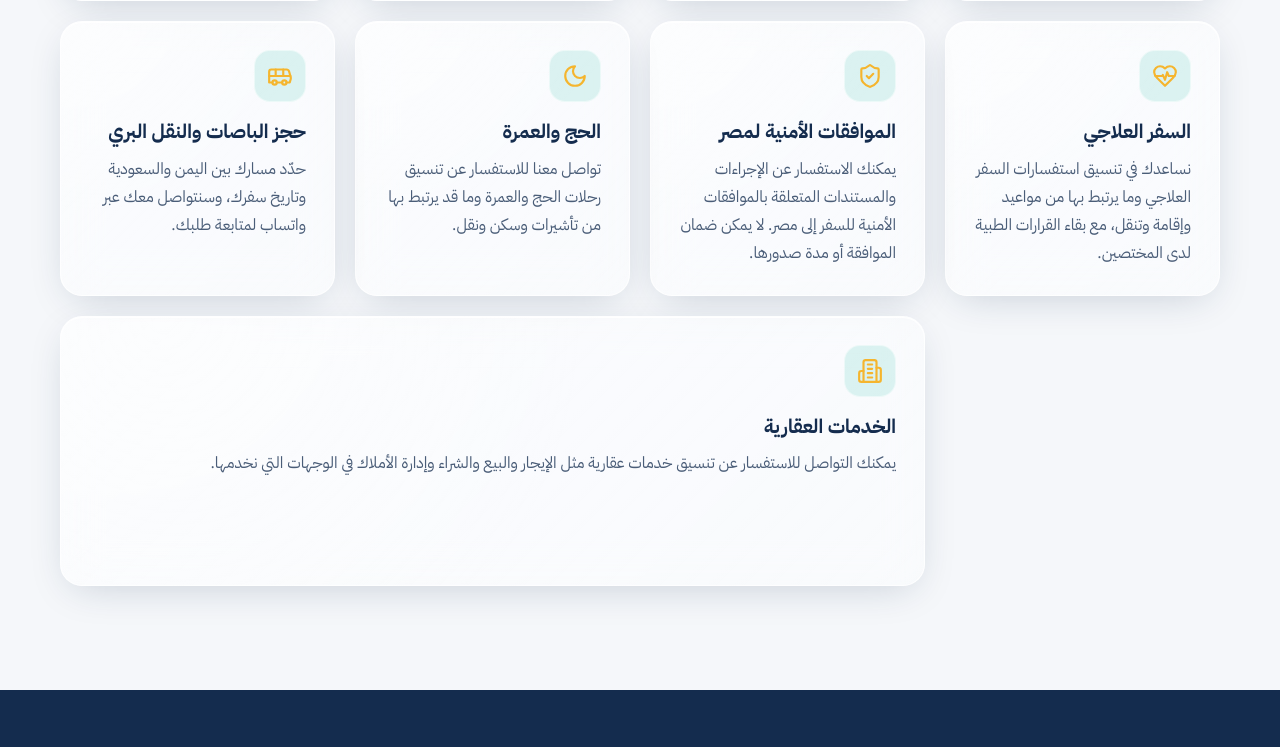
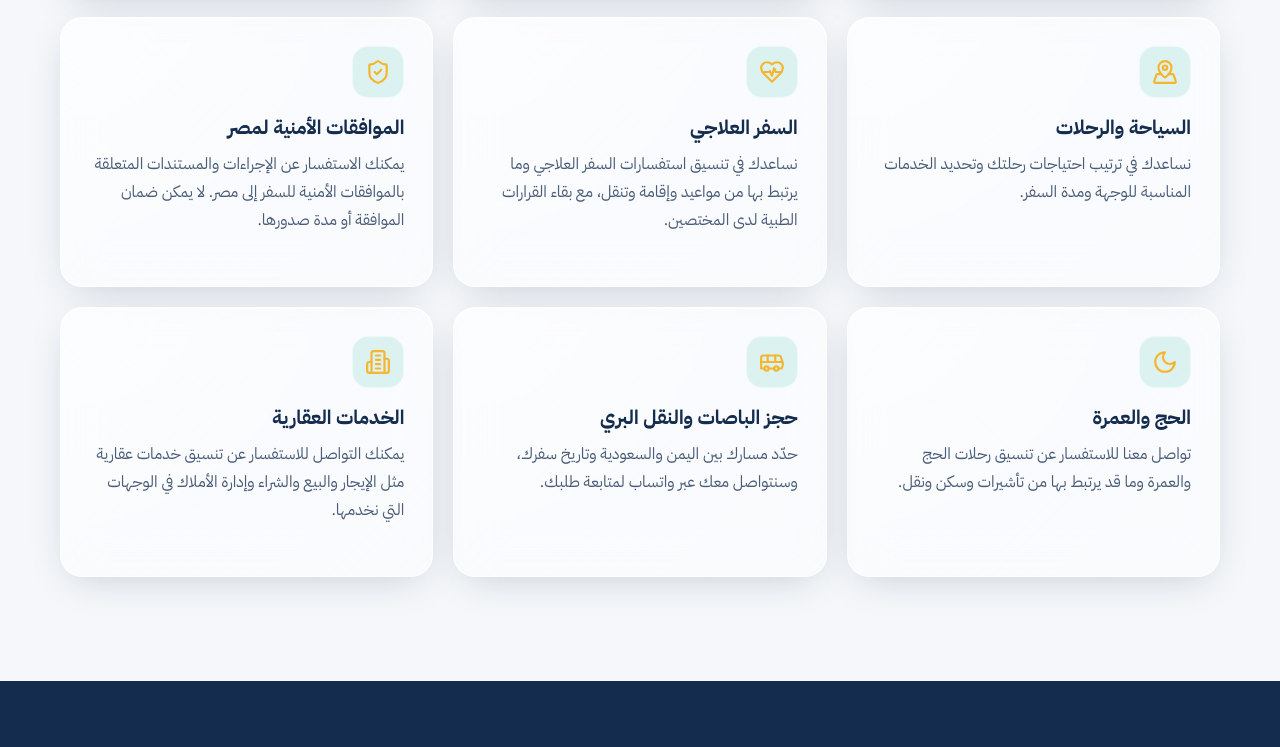
Before and after one commit to khwy1d/Maak, a React (Vite) app: page /services in a window 1280 px wide. Shown: the part 881-1628 px from the top of the page. Built offline with nearby package versions, Linux system fonts and the light colour scheme.

Commit message:
Fix responsive service card grid
Keep service card widths consistent across responsive grid layouts.

```diff
--- a/src/main.tsx
+++ b/src/main.tsx
@@ -3,6 +3,7 @@ import { createRoot } from "react-dom/client";
 import App from "./App";
 import { AppProvider } from "./context/AppContext";
 import "./styles/global.css";
+import "./styles/service-grid.css";
 createRoot(document.getElementById("root")!).render(<StrictMode><AppProvider><App /></AppProvider></StrictMode>);
 
 
--- /dev/null
+++ b/src/styles/service-grid.css
@@ -0,0 +1,16 @@
+/* Keep service cards at the same width when the final row is incomplete. */
+@media (min-width: 700px) {
+  .services {
+    grid-template-columns: repeat(2, minmax(0, 1fr));
+  }
+}
+
+@media (min-width: 1000px) {
+  .services {
+    grid-template-columns: repeat(3, minmax(0, 1fr));
+  }
+
+  .services > .service:last-child {
+    grid-column: auto;
+  }
+}
```
